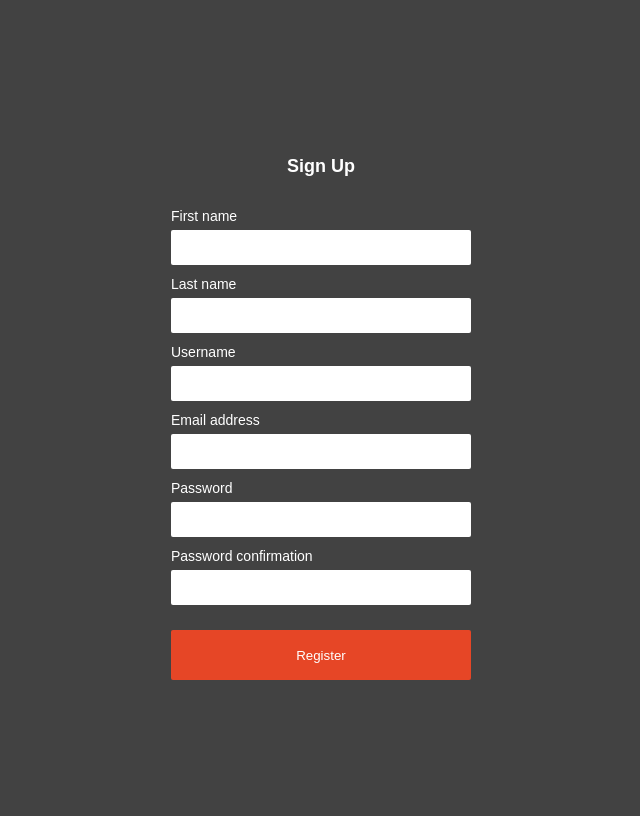
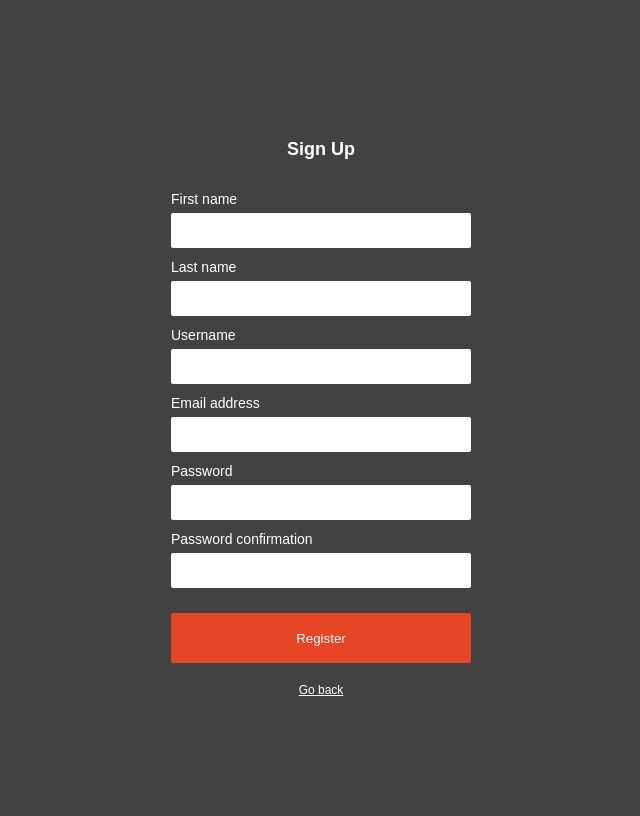
Before and after one commit to adelfavero57/EthicsWebApp, a Django app: page /register/ in a window 1280 px wide. Shown: the whole page, without its empty margins (327-967 px from the left). Run offline with Django 3.2, Linux system fonts and the light colour scheme.

Commit message:
added go back hyperlink for register page

```diff
--- a/Project/accounts/static/register/style.css
+++ b/Project/accounts/static/register/style.css
@@ -47,3 +47,10 @@ body {
     font-size: 10px;
     width: 300px;
 }
+
+a {
+    font-size: 12px;
+    color:#ffffff;
+    text-align: center;
+    margin: 20px 0px 0px 0px;
+}
--- a/Project/accounts/templates/login.html
+++ b/Project/accounts/templates/login.html
@@ -32,7 +32,7 @@
             <input type="submit" value="Log in" id="login" name="Login">
         </form>
         <a href="">Forgot password?</a>
-        <a href="{% url 'register' %}">Sign Up</a>
+        <a href="{% url 'register' %}">Sign up</a>
     </div>
 
 </body>
--- a/Project/accounts/templates/register.html
+++ b/Project/accounts/templates/register.html
@@ -52,6 +52,7 @@
             <br>
             <input type="submit" value="Register" id="register" name="Register">
         </form>
+        <a href="{% url 'login' %}">Go back</a>
     </div>
 </body>
 
```
